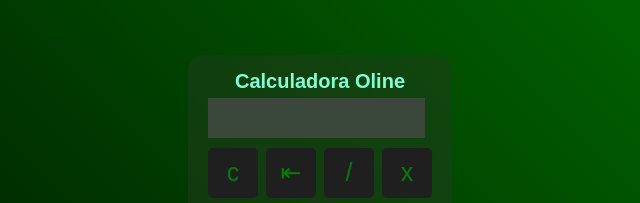
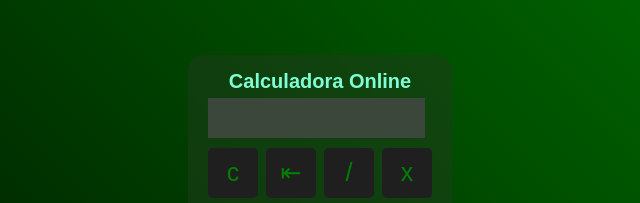
Before and after one commit to FrankMarcelino/Projeto-calculadora, a plain HTML site: page index.html in a window 1280 px wide. Shown: the part 216-419 px from the top of the page, 320-960 px from the left. Drawn offline with Linux system fonts and the light colour scheme.

Commit message:
correção no texto

```diff
--- a/index.html
+++ b/index.html
@@ -13,7 +13,7 @@
 
     <div class="container-calculadora">
         <div class="calculadora">
-            <h1>Calculadora Oline</h1>
+            <h1>Calculadora Online</h1>
             <label class="resultado"></label>
             <table>
                 <tbody>
```
